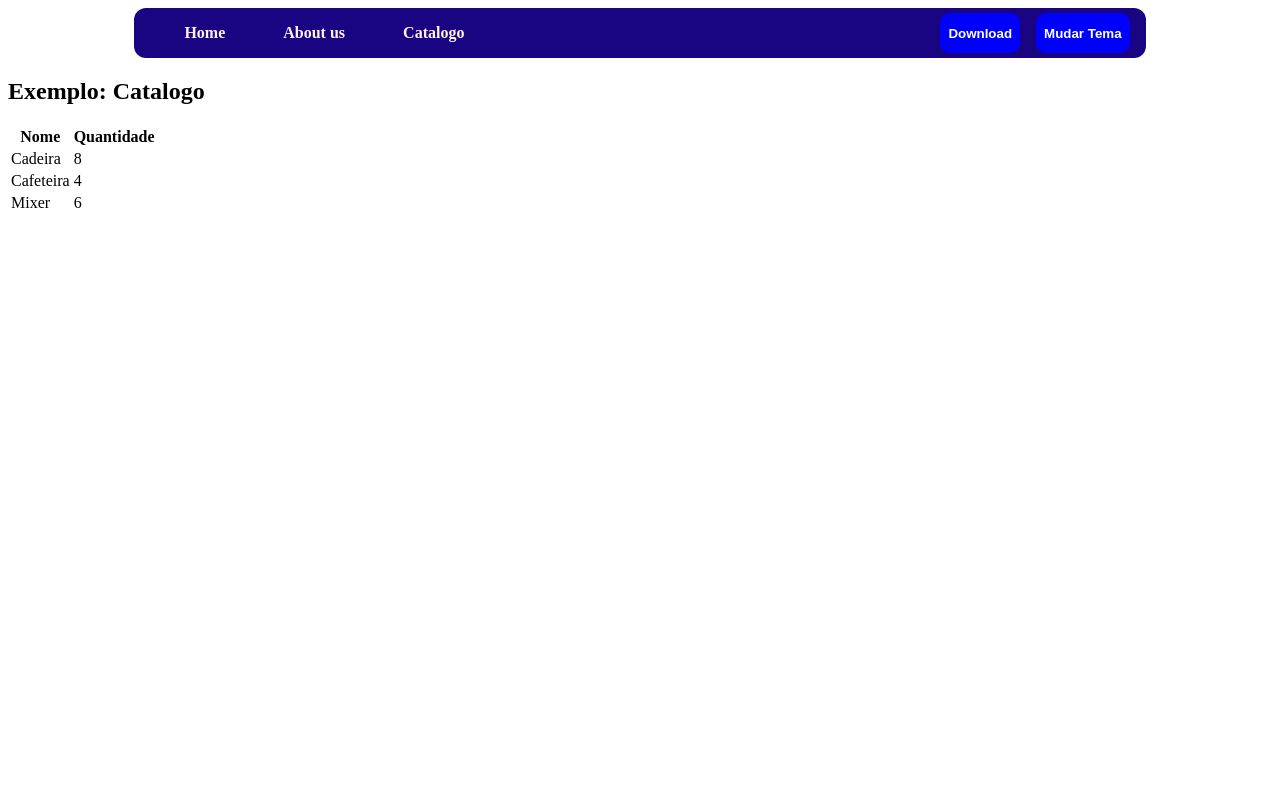
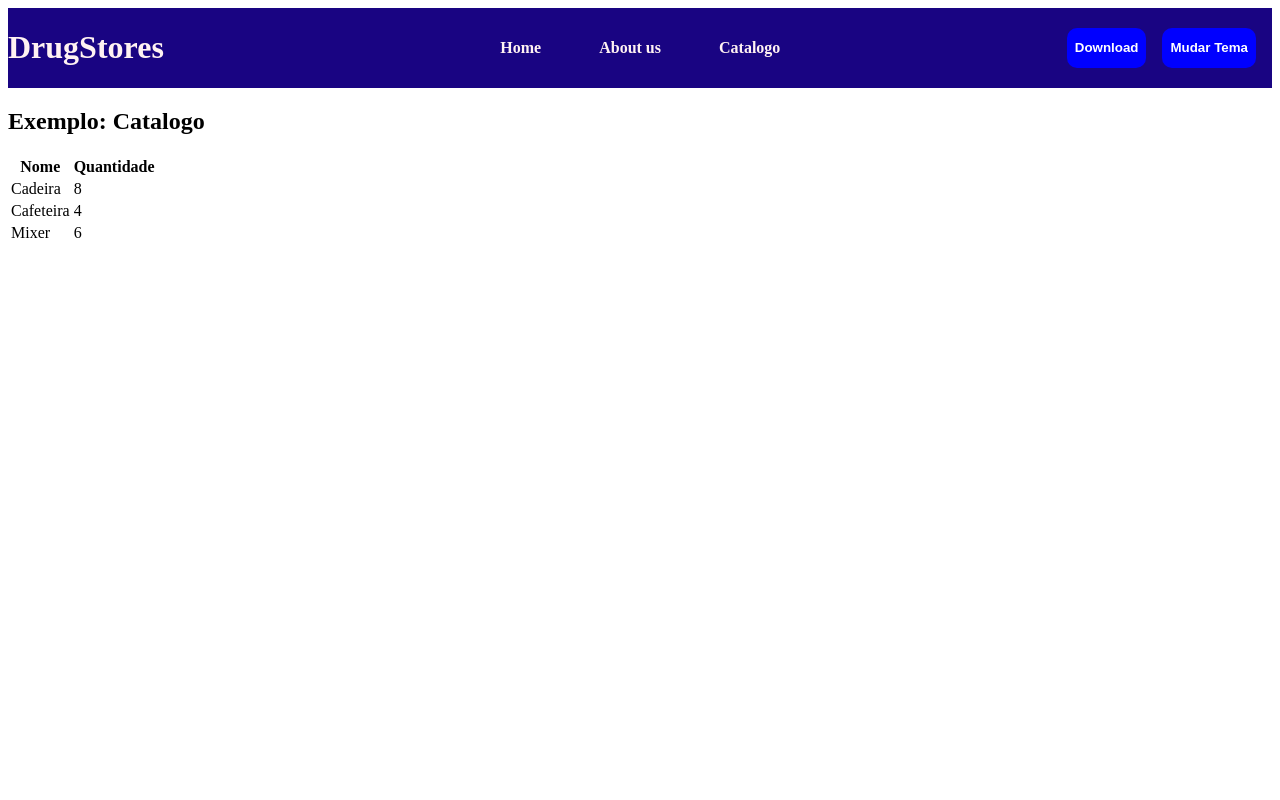
Before and after one commit to VerttB/TrabalhoEDII, a Flask app: page /catalogo in a window 1280 px wide. Run offline with Flask 3, Linux system fonts and the light colour scheme.

Commit message:
header padrao

```diff
--- a/static/styles/indexStyle.css
+++ b/static/styles/indexStyle.css
@@ -5,6 +5,7 @@
     --cor-texto-barra:rgb(255, 242, 242);
     --cor-texto: black;
     --cor-texto-hover: rgb(229, 224, 255);
+    --cor-titulo-barra: rgb(255, 242, 242);
     --cor-titulo: black;
 }
 
@@ -14,6 +15,7 @@
     --cor-texto-barra: rgb(238, 238, 238);
     --cor-texto: white;
     --cor-texto-hover: rgb(118, 171, 174);
+    --cor-titulo-barra: rgb(238, 238, 238);
     --cor-titulo: rgb(238, 238, 238);
 }
 
@@ -25,16 +27,22 @@ body{
 .cabecalho{
 
     background-color: var(--cor-barra);
-    border-radius: 12px;
+    /* border-radius: 12px; */
     align-self: center;
-    margin-left: 10%;
-    width: 80%;
+    /* margin-left: 10%; */
+    /* width: 80%; */
     display: flex;
     flex-direction: row;
     gap: 50px;
     align-items: center;
     justify-content: space-between;
 
+}
+
+.cabecalho__empresa__titulo{
+    color: var(--cor-titulo-barra);
+    font-size: 2rem;
+    padding-right: 10%;
 }
 
 .cabecalho__lista{
@@ -101,4 +109,5 @@ body{
     color: var(--cor-texto);
     font-size: 2em;
     font-weight:500;
+
 }
--- a/templates/catalogo.html
+++ b/templates/catalogo.html
@@ -6,18 +6,8 @@
     <title>Document</title>
 </head>
 <body>
-    <header class="cabecalho">
-        <ul class="cabecalho__lista">
-            <li><a class="cabecalho__lista__link" href={{url_for('principal')}}>Home</a></li>
-            <li><a class="cabecalho__lista__link" href={{url_for('about')}}>About us</a></li>
-            <li><a class="cabecalho__lista__link" href={{url_for('catalogo')}}>Catalogo</a></li>
-
-        </ul>
-        <div class="cabecalho__extras">
-            <button class="cabecalho__extras__Download button" onclick="">Download</button>
-            <button id="changeTheme" class="cabecalho__extras__Cor button">Mudar Tema</button>
-        </div>
-    </header>
+  {% extends "header.html" %}
+{%block content%}
     <main>
         <section>
             <div class="container text-center">
@@ -49,5 +39,6 @@
         document.body.classList.toggle("mudar-tema");
 });
 </script>
+{%endblock%}
 </body>
 </html>
--- a/templates/header.html
+++ b/templates/header.html
@@ -0,0 +1,27 @@
+<html lang="en">
+<head>
+    <meta charset="UTF-8">
+    <meta name="viewport" content="width=device-width, initial-scale=1.0">
+    <link rel="stylesheet" href="{{ url_for('static', filename='styles/indexStyle.css') }}">
+    <title>Document</title>
+</head>
+<header class="cabecalho">
+    <div class="cabecalho__empresa">
+        <h1 class="cabecalho__empresa__titulo">DrugStores</h1>
+
+    </div>
+    <ul class="cabecalho__lista">
+        <li><a class="cabecalho__lista__link" href={{url_for('principal')}}>Home</a></li>
+        <li><a class="cabecalho__lista__link" href={{url_for('about')}}>About us</a></li>
+        <li><a class="cabecalho__lista__link" href={{url_for('catalogo')}}>Catalogo</a></li>
+
+    </ul>
+    <div class="cabecalho__extras">
+        <button class="cabecalho__extras__Download button" onclick="">Download</button>
+        <button id="changeTheme" class="cabecalho__extras__Cor button">Mudar Tema</button>
+    </div>
+</header>
+    {% block content %}
+    {% endblock %}
+</body>
+</html>
```
Also changed, not shown: templates/about.html (+4 -11 lines), templates/index.html (+6 -2 lines).
